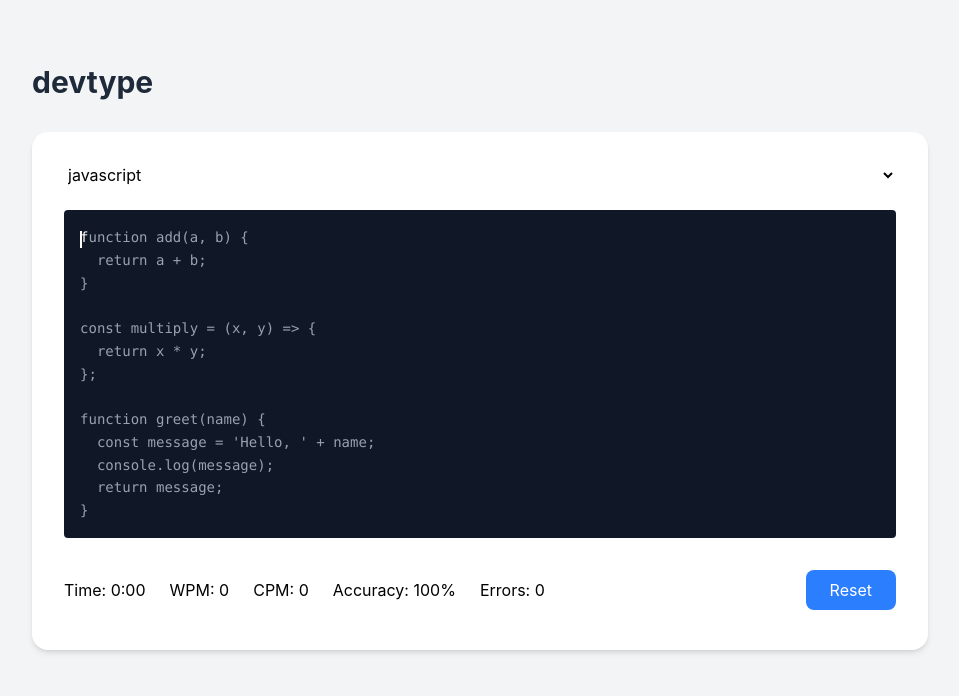
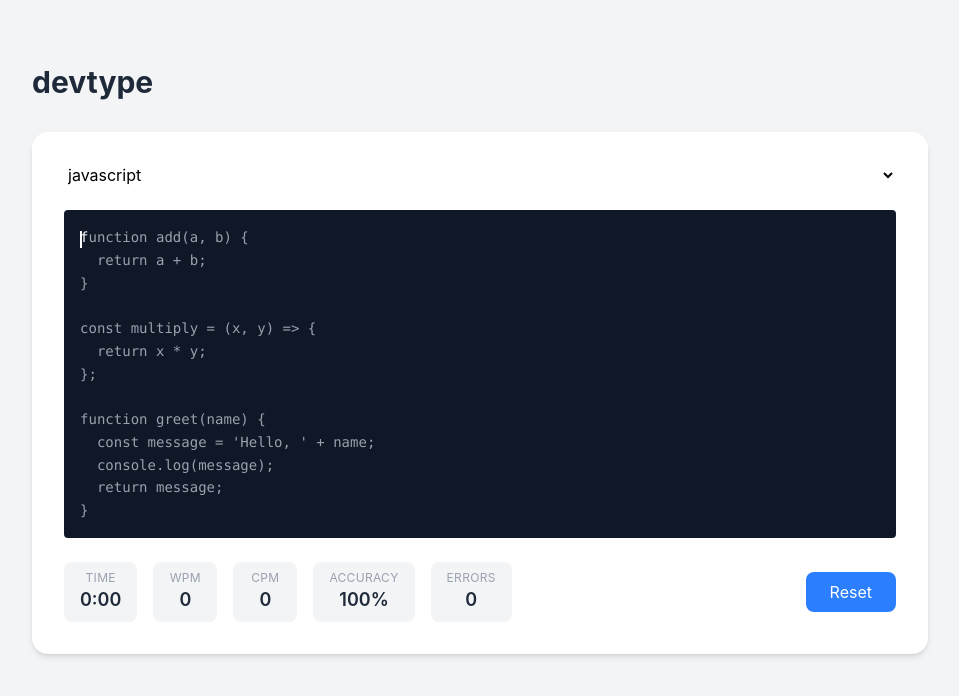
Before and after one commit to Koji1999/devtype, a React (Vite) app: page / in a window 1280 px wide. Shown: the top 696 px of the page, without its empty margins (160-1119 px from the left). Built offline with nearby package versions, Linux system fonts and the light colour scheme.

Commit message:
restyled stats bar

```diff
--- a/src/App.tsx
+++ b/src/App.tsx
@@ -157,7 +157,6 @@ export default function App () {
           handleKeyPress(e.key);
         }}
       />
-
     </div>
   )
 }
--- a/src/components/StatsBar.tsx
+++ b/src/components/StatsBar.tsx
@@ -11,12 +11,19 @@ export default function StatsBar ({ wpm, cpm, accuracy, errors, time }: StatsBar
   const seconds = time % 60;
   const formatted = `${minutes}:${seconds.toString().padStart(2,"0")}`;
   return (
-    <div className="flex gap-6 my-4">
-      <span>Time: {formatted}</span>
-      <span>WPM: {wpm}</span>
-      <span>CPM: {cpm}</span>
-      <span>Accuracy: {accuracy}%</span>
-      <span>Errors: {errors}</span>
+    <div className="flex gap-4">
+      {[
+        { label: "Time", value: formatted },
+        { label: "WPM", value: wpm },
+        { label: "CPM", value: cpm },
+        { label: "Accuracy", value: `${accuracy}%` },
+        { label: "Errors", value: errors },
+      ].map(({ label, value }) => (
+        <div key={label} className="flex flex-col items-center bg-gray-100 rounded-lg px-4 py-2 min-w-16">
+          <span className="text-xs text-gray-400 uppercase tracking-wide">{label}</span>
+          <span className="text-lg font-semibold text-gray-800">{value}</span>
+        </div>
+      ))}
     </div>
   )
 }
```
